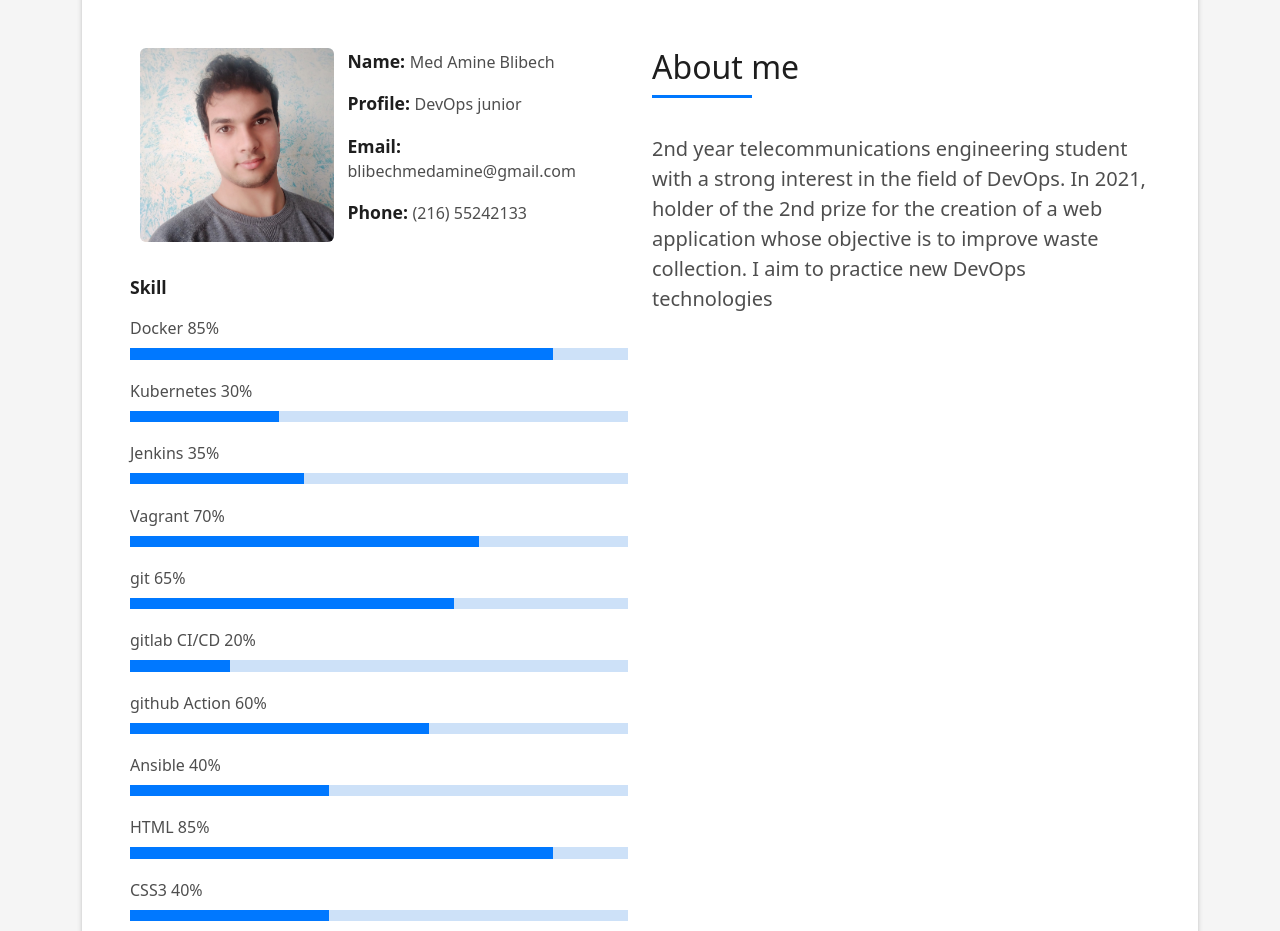
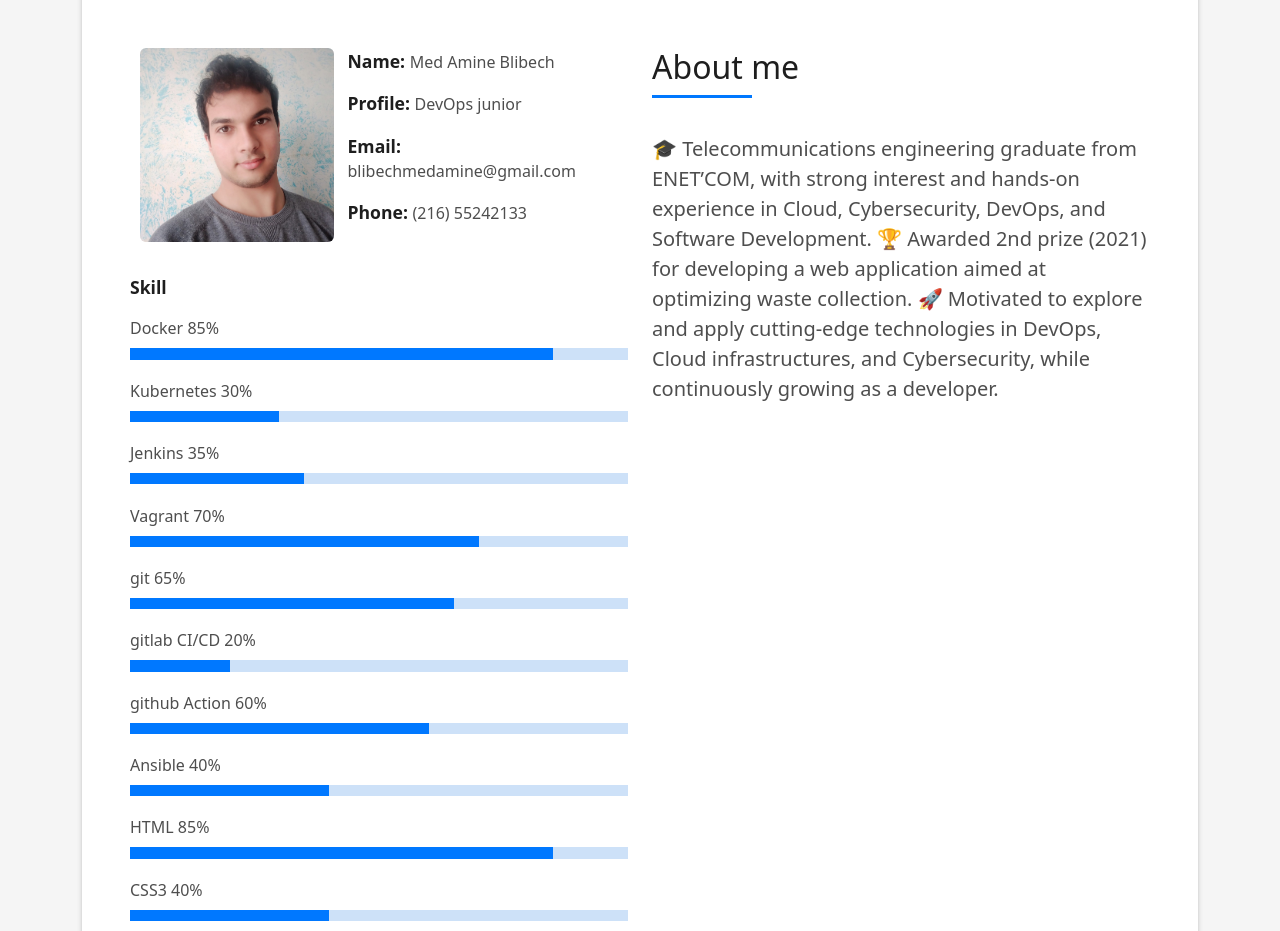
Before and after one commit to med363/med363.github.io, a plain HTML site: page index.html in a window 1280 px wide. Shown: the part 880-1811 px from the top of the page. Drawn offline with Linux system fonts and the light colour scheme.

Commit message:
change profile

```diff
--- a/index.html
+++ b/index.html
@@ -169,10 +169,9 @@
                       </h5>
                     </div>
                     <p class="lead">
-                      2nd year telecommunications engineering student with a strong interest in the field of
-                      DevOps. In 2021, holder of the 2nd prize for the creation of a web application whose
-                      objective is to improve waste collection. I aim to practice new DevOps technologies
-
+🎓 Telecommunications engineering graduate from ENET’COM, with strong interest and hands-on experience in Cloud, Cybersecurity, DevOps, and Software Development.
+🏆 Awarded 2nd prize (2021) for developing a web application aimed at optimizing waste collection.
+🚀 Motivated to explore and apply cutting-edge technologies in DevOps, Cloud infrastructures, and Cybersecurity, while continuously growing as a developer.
                     </p>
                   </div>
                 </div>
```
